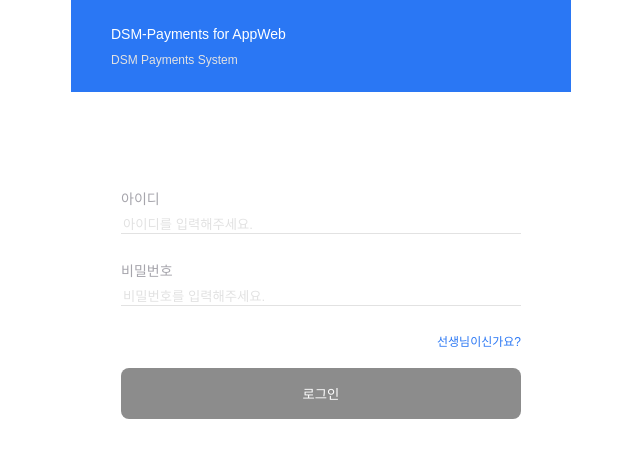
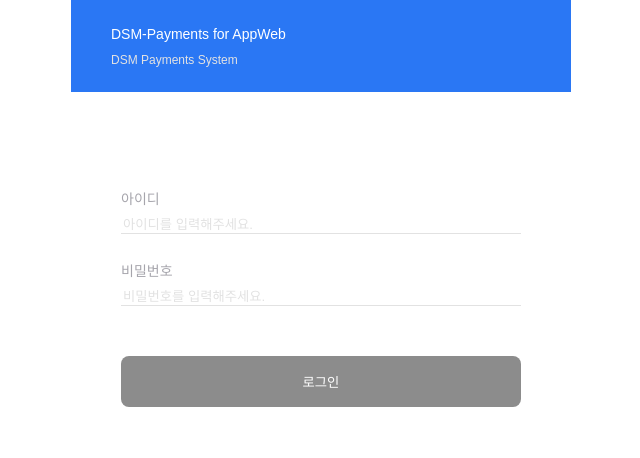
Before and after one commit to potatovllage/dsm-payments-client, a React (Create React App) app: page /login in a window 1280 px wide. Shown: the top 458 px of the page, without its empty margins (319-959 px from the left). Built offline with nearby package versions, Linux system fonts and the light colour scheme; a web font is replaced by a local one.

Commit message:
feat : 로그인 화면 수정

```diff
--- a/src/components/login/Login.tsx
+++ b/src/components/login/Login.tsx
@@ -16,11 +16,7 @@ const Login = () => {
       onChangeId={onChangeId}
       onChangePassword={onChangePassword}
       postLogin={postStudentLogin}
-    >
-      <p>
-        <Link to="/teacher/login">선생님이신가요?</Link>
-      </p>
-    </LoginCommon>
+    ></LoginCommon>
   );
 };
 
```
